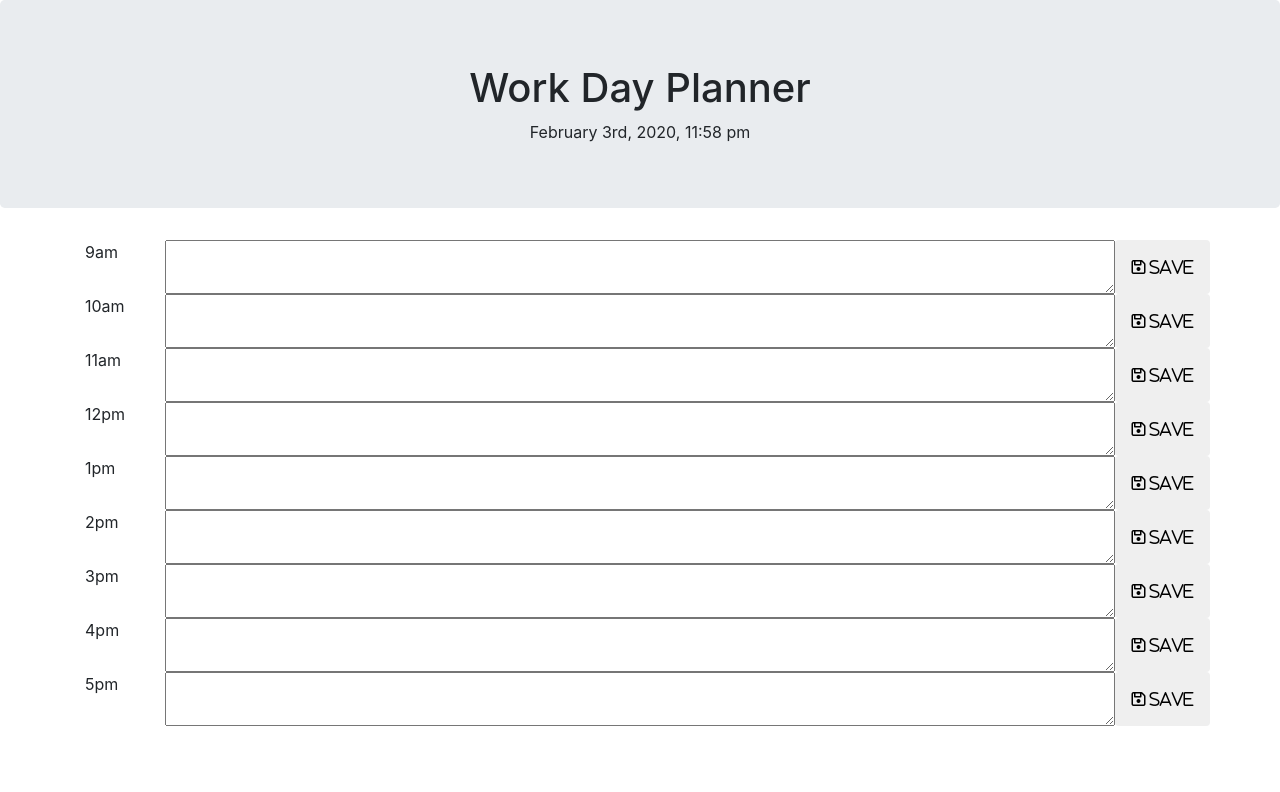
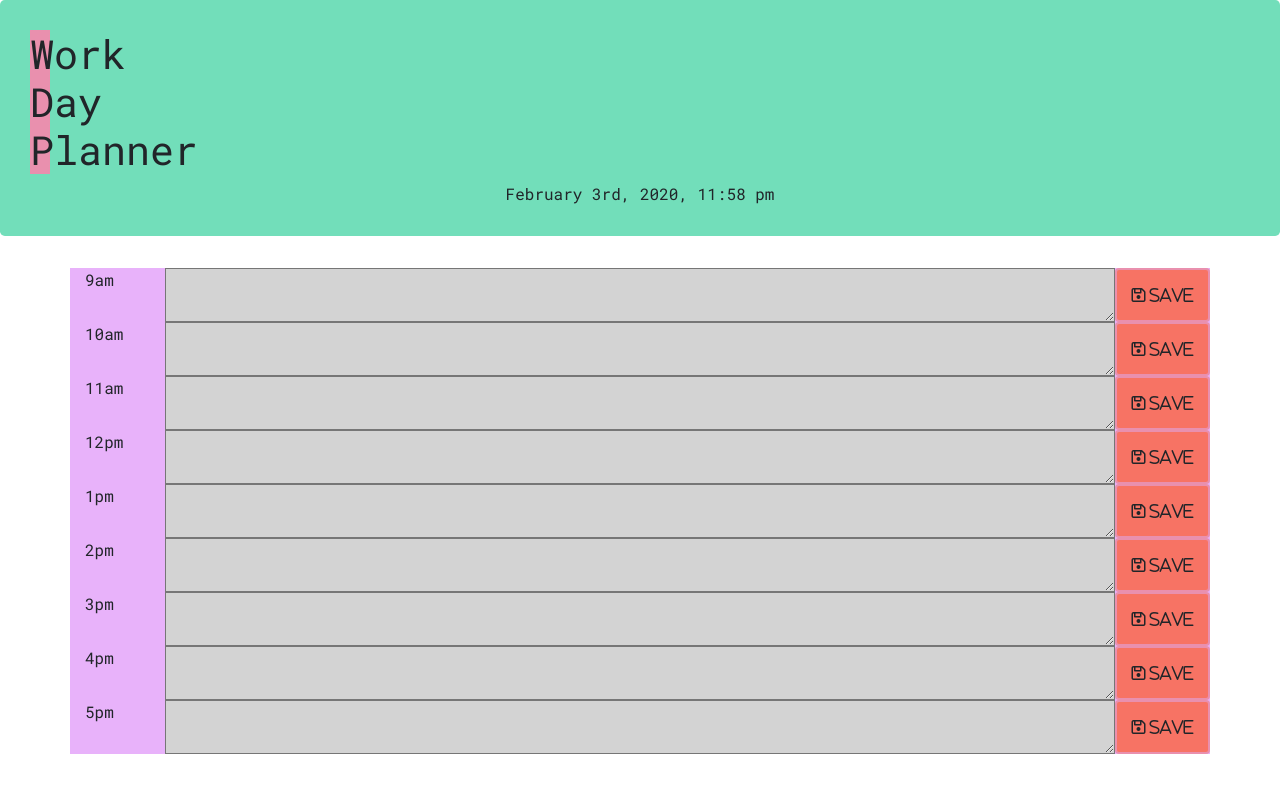
Before and after one commit to skrantzz/02_04_HW, a website: page index.html in a window 1280 px wide. Drawn offline with nearby package versions, Linux system fonts and the light colour scheme.

Commit message:
final commit before submission

```diff
--- a/index.html
+++ b/index.html
@@ -9,6 +9,10 @@
     <meta charset="UTF-8" />
     <meta name="viewport" content="width=device-width, initial-scale=1.0" />
     <meta http-equiv="X-UA-Compatible" content="ie=edge" />
+    <link
+      href="https://fonts.googleapis.com/css?family=Roboto+Mono&display=swap"
+      rel="stylesheet"
+    />
 
     <!-- Bootstrap CSS -->
     <link
--- a/script.js
+++ b/script.js
@@ -31,6 +31,8 @@
 // - .getItem
 // // iv. if there's already entries in local storage for that day, it should show on the page at right times
 
+$(".btn").addClass("btn-warning");
+
 var inputValue = $("#currentDate").text(
   moment().format("MMMM Do, YYYY, h:mm a")
 );
@@ -57,14 +59,14 @@ function init() {
     if (activity != null) {
       textInput.val(activity);
     }
-    if (moment(dataId, "h a").hour() <= moment().hour()) {
-      $(".textInput").addClass("secondary");
+    if (moment(dataId, "h a").hour() < moment().hour()) {
+      $(textInput).addClass("past");
     }
-    if (moment(dataId, "h a").hour() >= moment().hour()) {
-      $(".textInput").addClass("success");
+    if (moment(dataId, "h a").hour() > moment().hour()) {
+      $(textInput).addClass("future");
     }
     if (moment(dataId, "h a").hour() == moment().hour()) {
-      $(".textInput").addClass("info");
+      $(textInput).addClass("present");
     }
   });
 }
--- a/style.css
+++ b/style.css
@@ -1,3 +1,35 @@
 body {
-  padding: 0;
+  font-family: "Roboto Mono", monospace;
 }
+
+.btn {
+  border: 2px rgb(233, 144, 174) solid;
+  background-color: rgb(247, 115, 100);
+}
+.row {
+  background-color: rgb(232, 178, 250);
+}
+
+h1 {
+  background-color: rgb(233, 144, 174);
+  width: 20px;
+}
+#header {
+  background-color: rgb(114, 222, 186);
+}
+
+.jumbotron {
+  padding: 30px;
+}
+
+.past {
+  background-color: lightgray;
+}
+
+.future {
+  background-color: rgb(244, 244, 115);
+}
+
+.present {
+  background-color: rgb(128, 216, 128);
+}
```
